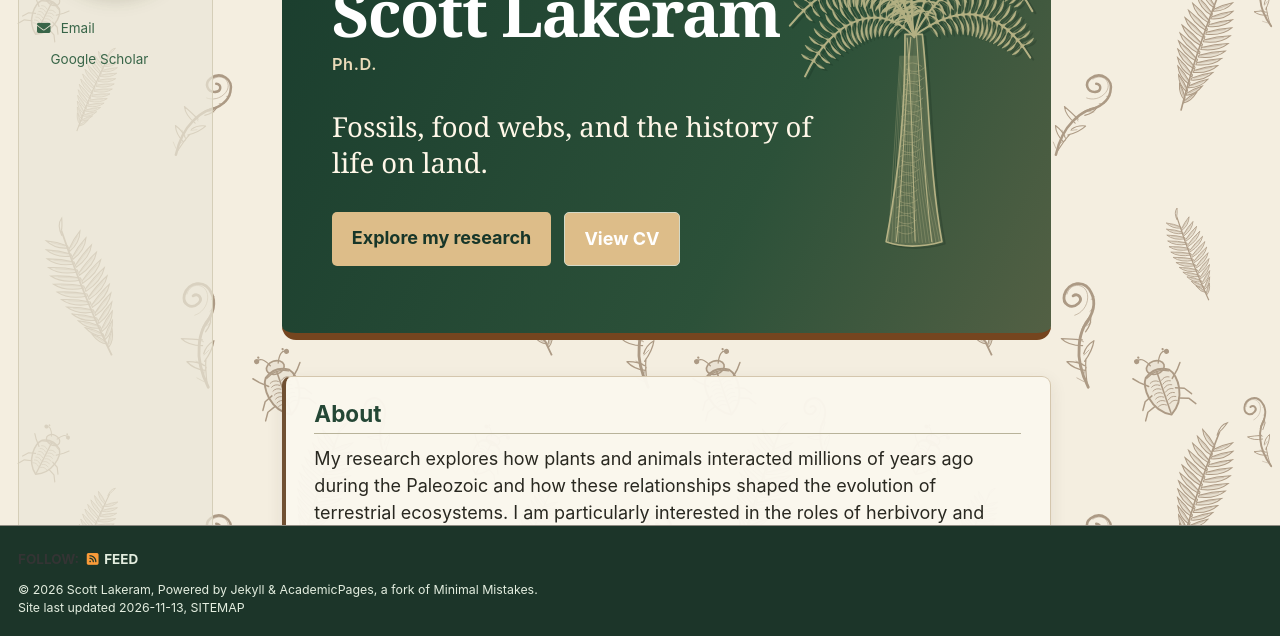
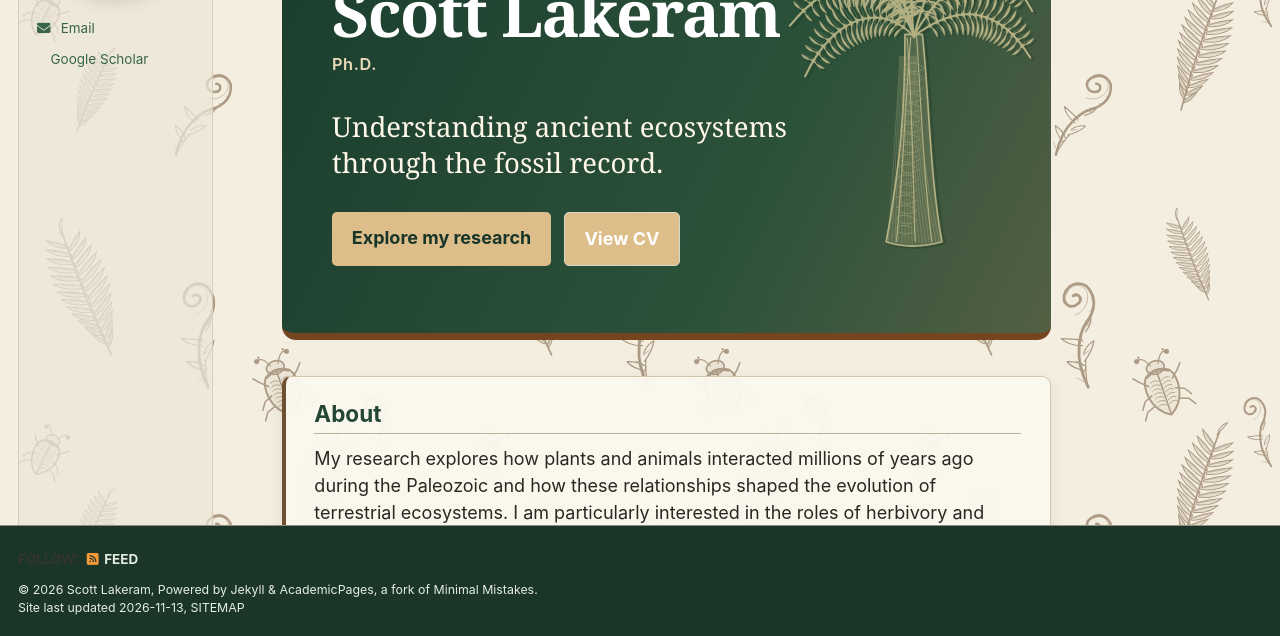
Before and after one commit to slakeram/slakeram.github.io, a Jekyll site: the page built from _pages/about.md, in a window 1280 px wide and 900 px high, cut to the strip 264-900 px from the top of the window. Built offline with Jekyll 4.4.1, drawn with Linux system fonts in a browser that asks for light colours; a script bundle is joined from its source files by our own code; a style sheet for code colours, icons or effects is not loaded.

Commit message:
Update homepage research headline

```diff
--- a/_pages/about.md
+++ b/_pages/about.md
@@ -14,7 +14,7 @@ redirect_from:
   <p class="botanical-eyebrow">PALEOBOTANY · PALEOECOLOGY · PLANT–ARTHROPOD INTERACTIONS</p>
   <h1 class="botanical-hero-name">Scott Lakeram</h1>
   <p class="botanical-hero-degree">Ph.D.</p>
-  <h2 class="botanical-hero-focus">Fossils, food webs, and the history of life on land.</h2>
+  <h2 class="botanical-hero-focus">Understanding ancient ecosystems through the fossil record.</h2>
   <div class="botanical-actions">
     <a href="/research/" class="botanical-button">Explore my research</a>
     <a href="/cv/" class="botanical-button botanical-button-light">View CV</a>
```
